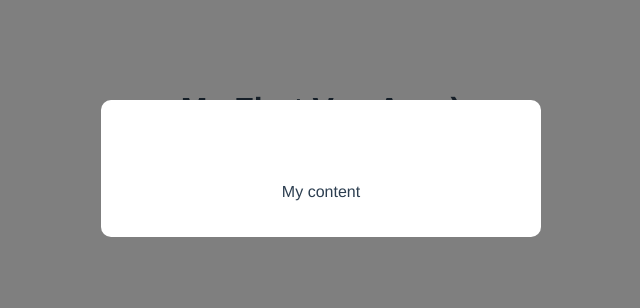
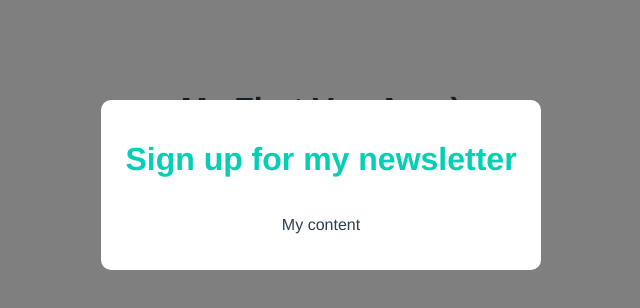
Before and after one commit to tehau26nz/modal-project, a Vue app: page / in a window 1280 px wide. Shown: the top 308 px of the page, without its empty margins (319-959 px from the left). Built offline with nearby package versions, Linux system fonts and the light colour scheme.

Commit message:
Fixed Dynamic prop value

```diff
--- a/src/App.vue
+++ b/src/App.vue
@@ -1,6 +1,6 @@
 <template>
   <h1>{{title}}</h1>
-  <Modal/>
+  <Modal header="Sign up for my newsletter"/>
 </template>
 
 <script>
```
